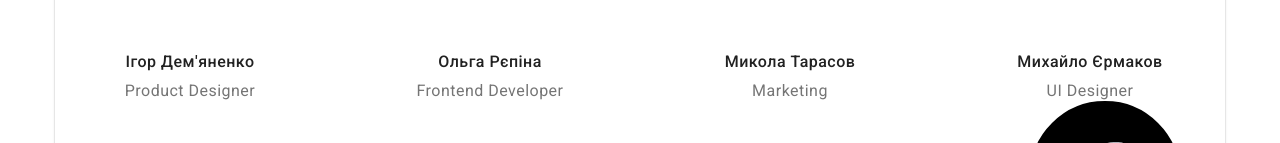
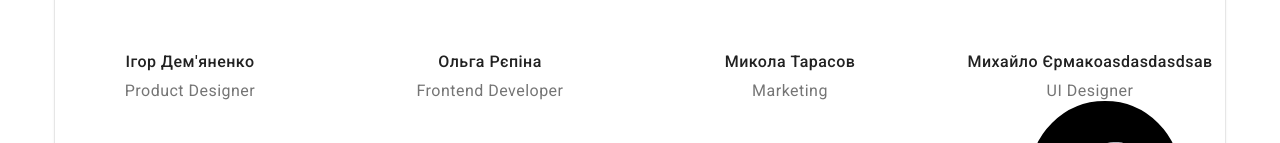
Before and after one commit to PavloHolotyuk/goit-markup-hw-05, a plain HTML site: page index.html in a window 1280 px wide. Shown: the part 2020-2163 px from the top of the page. Drawn offline with nearby package versions, Linux system fonts and the light colour scheme.

Commit message:
Update index.html

```diff
--- a/index.html
+++ b/index.html
@@ -126,7 +126,7 @@
                         <li class="item">
                             <img class="images" src="./images/people4.jpg" alt="Фото працівника4" width="270">
                             <div class="ourteam-main">
-                                <h3 class="futures-title">Михайло Єрмаков</h3>
+                                <h3 class="futures-title">Михайло Єрмакоasdasdasdsaв</h3>
                                 <p class="futures-text">UI Designer</p>
                             <svg class="ourteam-main-icon">
                                 <use href="./images/symbol-defs.svg#icon-facebook""></use>
```
